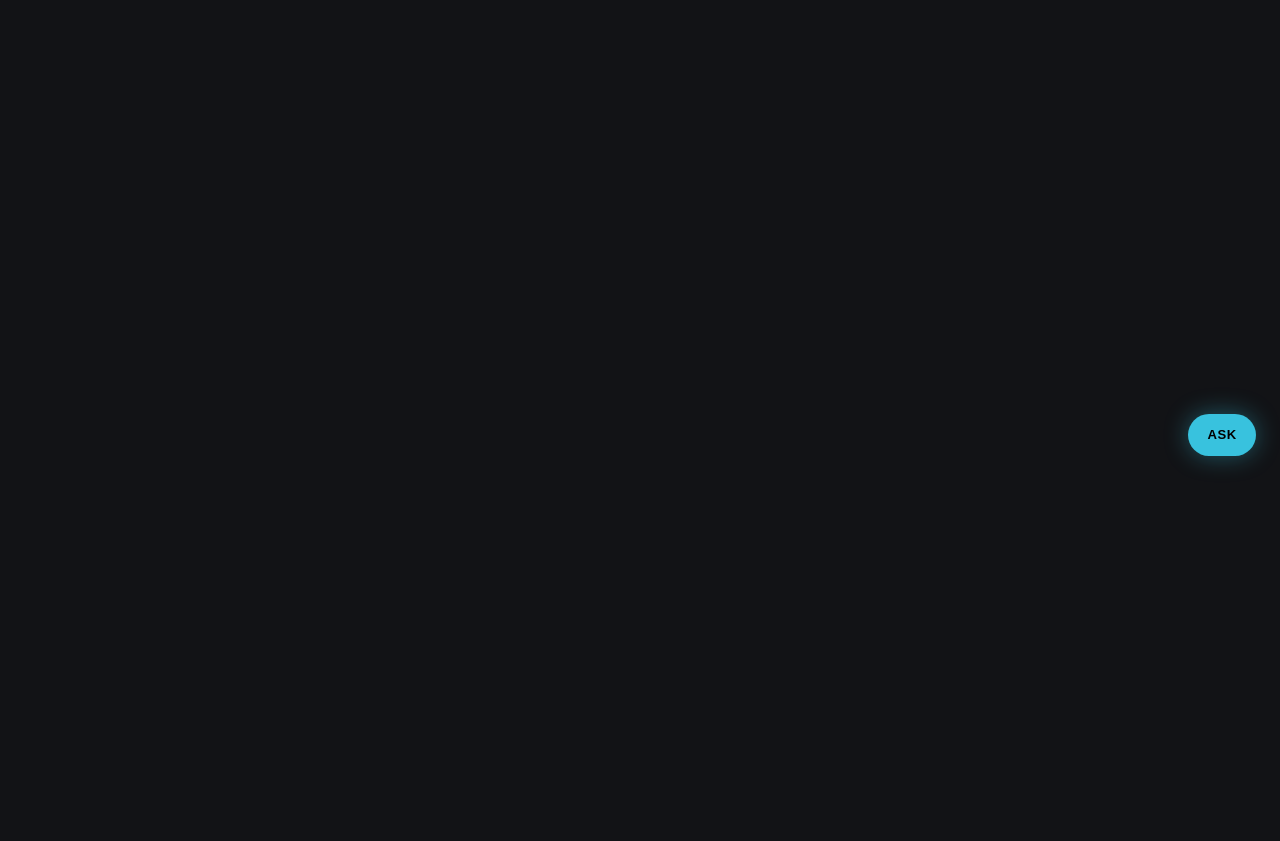
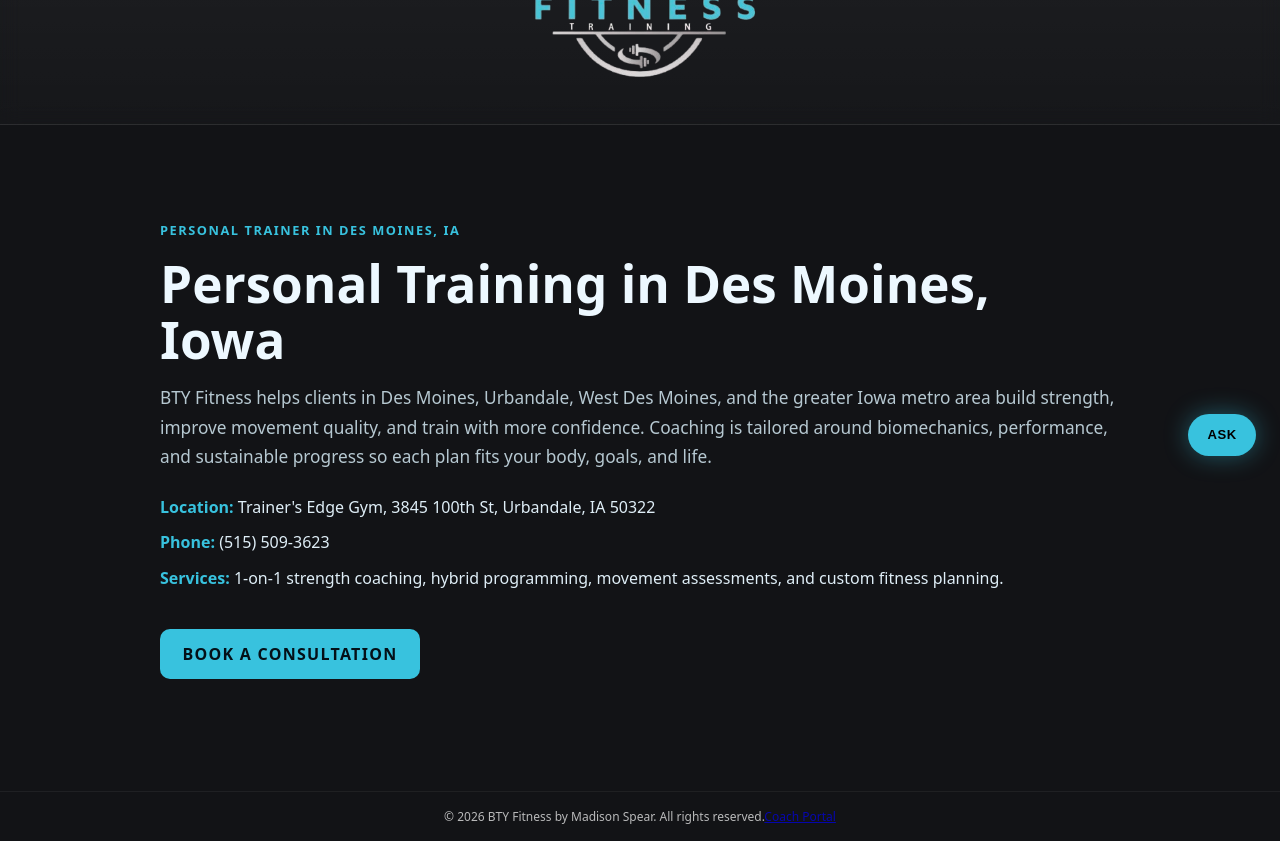
Before and after one commit to SummonShenron/BTYAPP, a React (Vite) app in the folder frontend/: page /des-moines-personal-training in a window 1280 px wide. Shown: the part 320-1161 px from the top of the page. Before the commit the page ends 800 px from the top, so only its background shows below. Built offline with nearby package versions, Linux system fonts and the light colour scheme; no server answers.

Commit message:
Merge pull request #12 from feat/seo
Co-authored-by: jack <jackharper0517@gmail.com>

```diff
--- a/frontend/src/App.tsx
+++ b/frontend/src/App.tsx
@@ -16,6 +16,7 @@
 import SonicWidget from './components/SonicWidget';
 import SeoManager from './components/SeoManager';
 import Calculator from './pages/Calculator.tsx';
+import DesMoinesPersonalTraining from './pages/DesMoinesPersonalTraining.tsx';
 
 export default function App() {
   const location = useLocation();
@@ -37,6 +38,7 @@
           <Route path="/qualifications" element={<Qualifications />} />
           <Route path="/testimonials" element={<Testimonials />} />
           <Route path="/calculator" element={<Calculator />} />
+          <Route path="/des-moines-personal-training" element={<DesMoinesPersonalTraining />} />
 
           <Route
             path="/admin"
--- a/frontend/src/components/SeoManager.tsx
+++ b/frontend/src/components/SeoManager.tsx
@@ -57,6 +57,11 @@
     title: 'Merchandise | BTY Fitness',
     description: 'Browse BTY apparel and gear designed for training comfort and everyday performance.',
     path: '/merch',
+  },
+  '/des-moines-personal-training': {
+    title: 'Personal Trainer in Des Moines, IA | BTY Fitness',
+    description: 'Personal training in Des Moines, Iowa at Trainer\'s Edge Gym. Strength coaching, performance programming, and individualized fitness support in the greater Des Moines area.',
+    path: '/des-moines-personal-training',
   },
   '/admin': {
     title: 'Coach Portal | BTY Fitness',
--- a/frontend/src/components/__styles__/hero.css
+++ b/frontend/src/components/__styles__/hero.css
@@ -218,13 +218,14 @@
 
 .carousel-img {
   position: absolute;
-  top: 0;
-  left: 0;
-  width: 100%;
-  height: 100%;
+  top: 50%;
+  left: 50%;
+  width: min(78%, 260px);
+  height: auto;
+  max-height: 140px;
   object-fit: contain;
-  padding: 16px 26px 28px 16px;
-  transform: translateX(-6px) translateY(6px); /* Combines the left shift and the 2px drop */
+  padding: 0;
+  transform: translate(-50%, -50%);
   opacity: 0;
   transition: opacity 0.6s ease-in-out;
 }
--- a/frontend/src/pages/Calculator.tsx
+++ b/frontend/src/pages/Calculator.tsx
@@ -421,7 +421,6 @@
             </Link>
           </div>
         </div>
-
       </div>
     </div>
   );
--- /dev/null
+++ b/frontend/src/pages/DesMoinesPersonalTraining.tsx
@@ -0,0 +1,56 @@
+import React from 'react';
+
+export default function DesMoinesPersonalTraining() {
+  return (
+    <main style={{ maxWidth: 960, margin: '0 auto', padding: '4rem 1.5rem 5rem', color: '#edf8ff' }}>
+      <section style={{ display: 'grid', gap: '1rem' }}>
+        <p style={{ margin: 0, color: '#38C2DE', fontSize: '0.8rem', letterSpacing: '0.12em', textTransform: 'uppercase', fontWeight: 700 }}>
+          Personal Trainer in Des Moines, IA
+        </p>
+
+        <h1 style={{ margin: 0, fontSize: 'clamp(2.3rem, 4vw, 4rem)', lineHeight: 1.1 }}>
+          Personal Training in Des Moines, Iowa
+        </h1>
+
+        <p style={{ margin: 0, color: '#b6c8d1', fontSize: '1.08rem', lineHeight: 1.7 }}>
+          BTY Fitness helps clients in Des Moines, Urbandale, West Des Moines, and the greater Iowa metro area build strength,
+          improve movement quality, and train with more confidence. Coaching is tailored around biomechanics, performance,
+          and sustainable progress so each plan fits your body, goals, and life.
+        </p>
+
+        <div style={{ display: 'grid', gap: '0.85rem', marginTop: '0.5rem', color: '#dfeef7' }}>
+          <div>
+            <strong style={{ color: '#38C2DE' }}>Location:</strong> Trainer&apos;s Edge Gym, 3845 100th St, Urbandale, IA 50322
+          </div>
+          <div>
+            <strong style={{ color: '#38C2DE' }}>Phone:</strong> (515) 509-3623
+          </div>
+          <div>
+            <strong style={{ color: '#38C2DE' }}>Services:</strong> 1-on-1 strength coaching, hybrid programming, movement assessments, and custom fitness planning.
+          </div>
+        </div>
+
+        <div style={{ marginTop: '1.5rem', display: 'flex', gap: '1rem', flexWrap: 'wrap' }}>
+          <a
+            href="/consultation"
+            style={{
+              display: 'inline-flex',
+              alignItems: 'center',
+              justifyContent: 'center',
+              padding: '0.9rem 1.4rem',
+              borderRadius: '10px',
+              background: '#38C2DE',
+              color: '#041018',
+              textDecoration: 'none',
+              fontWeight: 800,
+              letterSpacing: '0.08em',
+              textTransform: 'uppercase',
+            }}
+          >
+            Book a Consultation
+          </a>
+        </div>
+      </section>
+    </main>
+  );
+}
--- a/frontend/src/pages/Landing.tsx
+++ b/frontend/src/pages/Landing.tsx
@@ -30,6 +30,10 @@
         <Link to="/home" className="landing-enter-btn">
           Enter
         </Link>
+
+        <div className="landing-location-bar">
+          Personal Training in Des Moines, IA • Trainer&apos;s Edge Gym • 3845 100th St, Urbandale, IA 50322 • (515) 509-3623
+        </div>
       </section>
     </div>
   );
--- a/frontend/src/pages/__styles__/Landing.css
+++ b/frontend/src/pages/__styles__/Landing.css
@@ -101,6 +101,16 @@
 .landing-enter-btn:disabled {
   opacity: 0.88;
   cursor: wait;
+}
+
+.landing-location-bar {
+  margin-top: -0.4rem;
+  text-align: center;
+  font-size: 0.72rem;
+  letter-spacing: 0.08em;
+  text-transform: uppercase;
+  color: rgba(214, 245, 255, 0.76);
+  opacity: 0.9;
 }
 
 .landing-notice {
```
Also changed, not shown: 1 other file (tests, documents, lock files or other folders).
